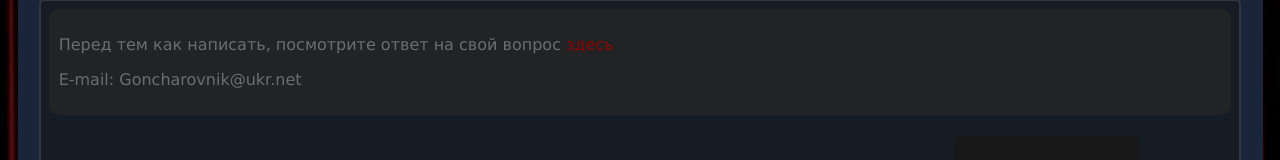
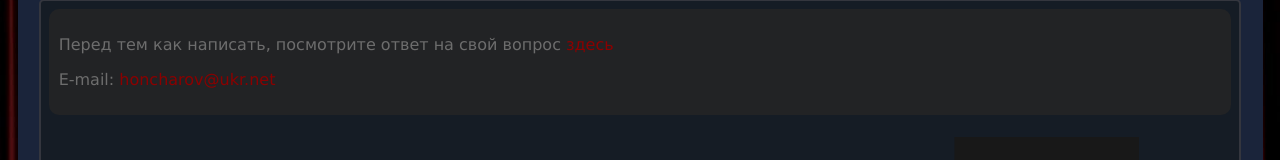
Before and after one commit to NikolaiHoncharov/NikolaiHoncharov.github.io, a plain HTML site: page GidOnline/contact.html in a window 1280 px wide. Shown: the part 231-391 px from the top of the page. Drawn offline with Linux system fonts and the light colour scheme.

Commit message:
Update contact.html

```diff
--- a/GidOnline/contact.html
+++ b/GidOnline/contact.html
@@ -36,7 +36,7 @@
        <div class="container">
            <div class="email">
             <p>Перед тем как написать, посмотрите ответ на свой вопрос <a href="faq.html">здесь</a></p>
-            <p>E-mail: Goncharovnik@ukr.net</p>
+            <p>E-mail: <a href="mailto:honcharov@ukr.net">honcharov@ukr.net</a> </p>
             </div>
             <div>
                 <img src="image/ServiceImg/emel.png" alt="">
```
